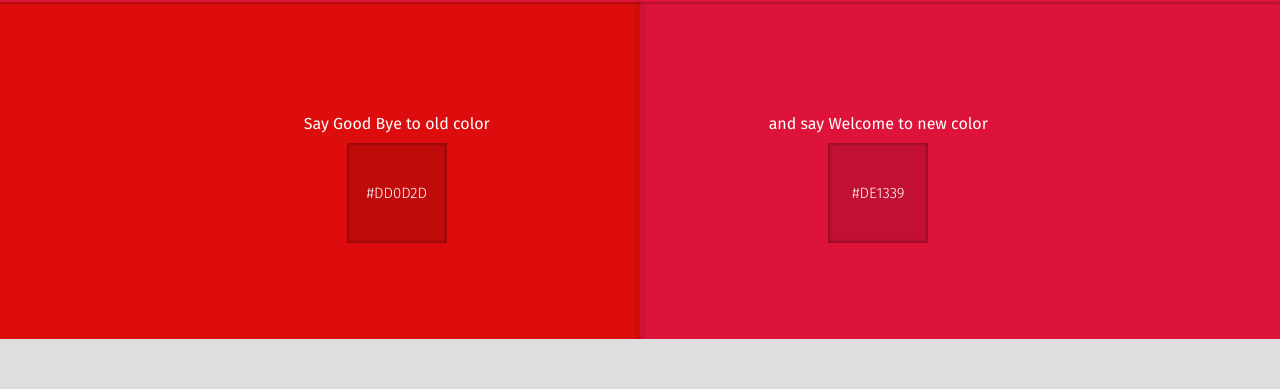
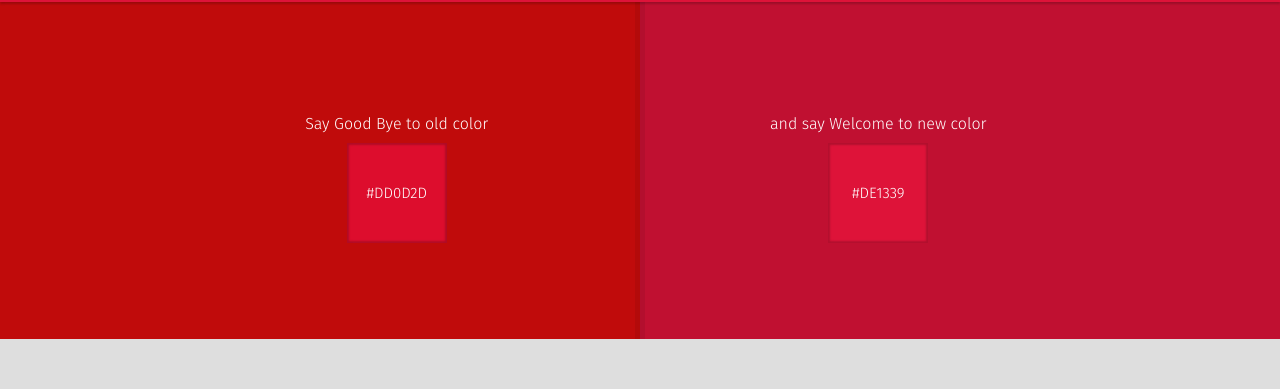
Before and after one commit to WapBlog-ID/Panel, a plain HTML site: page index.html in a window 1280 px wide. Shown: the part 98-487 px from the top of the page. Drawn offline with nearby package versions, Linux system fonts and the light colour scheme.

Commit message:
Update style.css

```diff
--- a/assets/css/style.css
+++ b/assets/css/style.css
@@ -36,6 +36,7 @@ body {
   color: #666;
   background: #eee;
   font-family: "Fira Sans", sans-serif, sans;
+  font-weight: 300;
 }
 ul, ol {
   list-style: none;
@@ -248,12 +249,12 @@ aside.content#todo .content-main ul li {
 }
 .color-header:before {
   left: 0;
-  background: #dd0d0d;
+  background: #c00b0b;
   border-right: 5px solid #0001;
 }
 .color-header:after {
   right: 0;
-  background: #de1339;
+  background: #c01031;
   border-left: 5px solid #0001;
 }
 .color-header p {
@@ -264,13 +265,18 @@ aside.content#todo .content-main ul li {
   width: 100px;
   height: 100px;
   margin: 0 auto;
-  background: #0002;
   justify-content: center;
   align-items: center;
   text-transform: uppercase;
   font-size: 15px;
   font-weight: 300;
   box-shadow: inset 0 0 2px 2px #0003
+}
+.color-header .color-left .color-swatches {
+  background: #dd0d2d;
+}
+.color-header .color-right .color-swatches {
+  background: #de1339;
 }
 section#sidebar aside {
   padding: 2em 0 1em;
```
